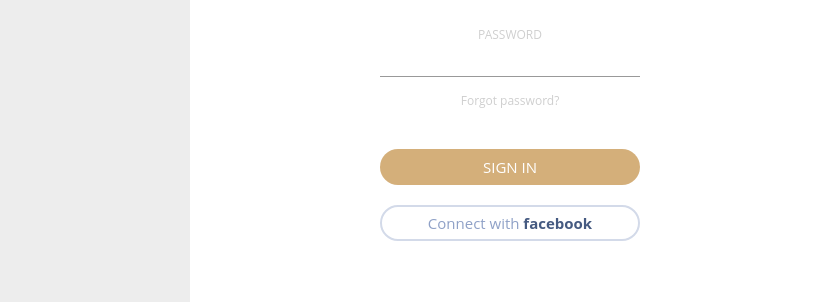
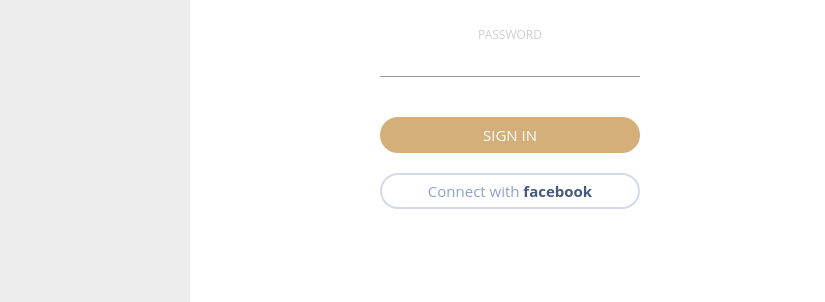
Before and after one commit to rahulmishrahacker/CybSec_Project, a plain HTML site: page forms.html in a window 1280 px wide. Shown: the part 169-471 px from the top of the page, 0-825 px from the left. Drawn offline with Linux system fonts and the light colour scheme; grey boxes are pictures that could not be loaded.

Commit message:
modified

```diff
--- a/forms.html
+++ b/forms.html
@@ -25,7 +25,6 @@
       <span>Password</span>
       <input type="password" />
     </label>
-    <p class="forgot-pass">Forgot password?</p>
     <button type="button" class="submit">Sign In</button>
     <button type="button" class="fb-btn">Connect with <span>facebook</span></button>
   </div>
```
